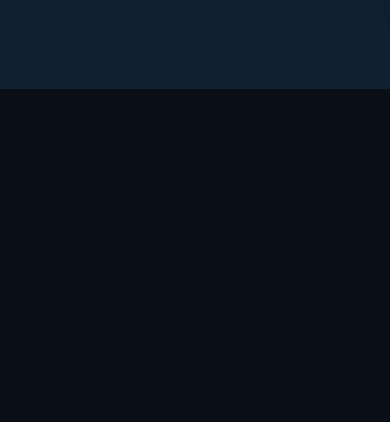
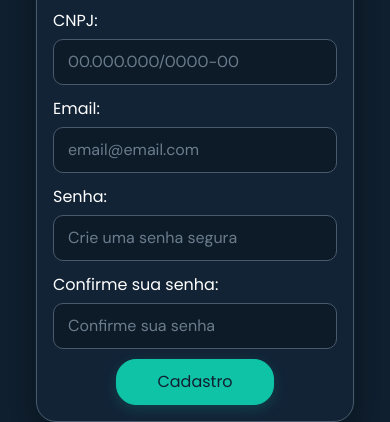
Before and after one commit to StreamGuard/stream-guard-site-institucional, a website: page public/cadastroEmpresa.html in a window 390 px wide. Shown: the part 755-1177 px from the top of the page. Before the commit the page ends 844 px from the top, so only its background shows below. Drawn offline with nearby package versions, Linux system fonts and the light colour scheme.

Commit message:
feat: design responsivo

```diff
--- a/public/css/cadastro.css
+++ b/public/css/cadastro.css
@@ -1,69 +1,131 @@
-.conteudo-cadastro{
+.conteudo-cadastro {
     display: flex;
-    justify-content:space-around;
+    flex-wrap: wrap;
+    justify-content: space-around;
+    gap: 40px;
 }
 
-.crie-conta{
-    width: 450px;
+.crie-conta {
+    width: 100%;
+    max-width: 450px;
     display: flex;
     flex-direction: column;
     justify-content: flex-start;
-    align-items:flex-start;
+    align-items: flex-start;
+    text-align: left;
 }
 
-.container-cadastro{
-    width: 550px;
-    margin-left: 150px;
+.container-cadastro {
+    width: 100%;
+    max-width: 550px;
+    margin-left: 0; /* removido o margin-left fixo de 150px */
     background-color: #122336;
     border-radius: 20px;
     border: 1px #4a5a6c solid;
+    padding: 20px;
     box-shadow:
-    0 20px 40px rgba(0, 0, 0, 0.45),
-    0 1px 0 rgba(255, 255, 255, 0.04) inset,
-    0 0 0 1px rgba(15, 196, 166, 0.06);
+        0 20px 40px rgba(0, 0, 0, 0.45),
+        0 1px 0 rgba(255, 255, 255, 0.04) inset,
+        0 0 0 1px rgba(15, 196, 166, 0.06);
 }
 
-h6{
-   color: #00f2af;
+h6 {
+    color: #00f2af;
 }
 
-.topico{
+.topico {
     display: flex;
-    justify-content:space-around;
-    margin: 20px;
+    align-items: flex-start;
+    gap: 15px;
+    margin: 20px 0;
     font-size: 15px;
 }
 
-.topico p{
-    display: flex;
-    flex-direction: row;
-    margin-left: 30px;
-    margin: 0%;
+.topico img {
+    flex-shrink: 0;
 }
 
-.texto{
-    color: #a8afb5;
-    margin: 0%;
+.topico p {
+    margin: 0;
 }
 
-.container-cadastro{
-    padding: 20px;
+.texto {
+    color: #a8afb5;
+    margin: 0;
 }
 
-.cadastro-empresa{
-    padding: 20px;
+.cadastro-empresa {
     display: flex;
     flex-direction: column;
-    justify-content:left;
+    justify-content: left;
     text-align: left;
+    gap: 12px;
+}
+
+.cadastro-empresa p {
+    display: flex;
+    flex-direction: column;
+    gap: 6px;
+    margin: 0;
 }
 
 .cadastro-empresa input {
-    border: none;
-    border-radius: 15px;
-    padding: 3px;
+    width: 100%;
+    box-sizing: border-box;
+    border: 1px solid #4a5a6c;
+    background-color: #0d1b29;
+    color: #ffffff;
+    border-radius: 10px;
+    padding: 10px 14px;
+    font-family: "DM Sans", sans-serif;
 }
 
-.botao-cadastro{
+.cadastro-empresa input::placeholder {
+    color: #6b7c8c;
+}
+
+.botao-cadastro {
+    display: block;
+    width: fit-content;
+    padding: 10px 40px; /* ajusta o tamanho do botão */
+    margin: 10px auto 0;
+    text-align: center;
     border-radius: 20px;
 }
+
+/* ===== Tablet ===== */
+@media (max-width: 1200px) {
+    .conteudo-cadastro {
+        justify-content: center;
+    }
+
+    .crie-conta,
+    .container-cadastro {
+        max-width: 600px;
+    }
+}
+
+/* ===== Mobile ===== */
+@media (max-width: 768px) {
+    .conteudo-cadastro {
+        flex-direction: column;
+        align-items: center;
+        gap: 30px;
+    }
+
+    .crie-conta,
+    .container-cadastro {
+        width: 100%;
+        max-width: 100%;
+    }
+
+    .crie-conta {
+        text-align: left;
+    }
+
+    .container-cadastro {
+        padding: 16px;
+    }
+
+
+}
```
